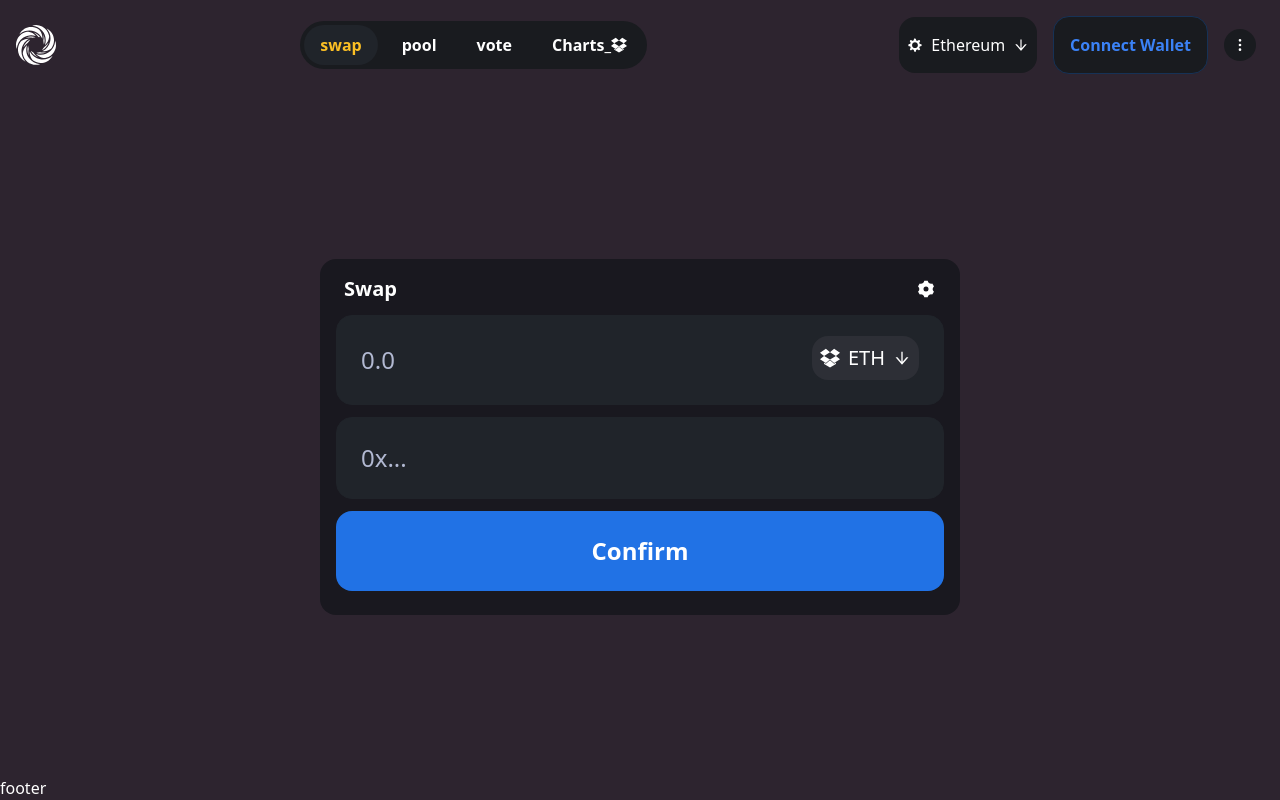
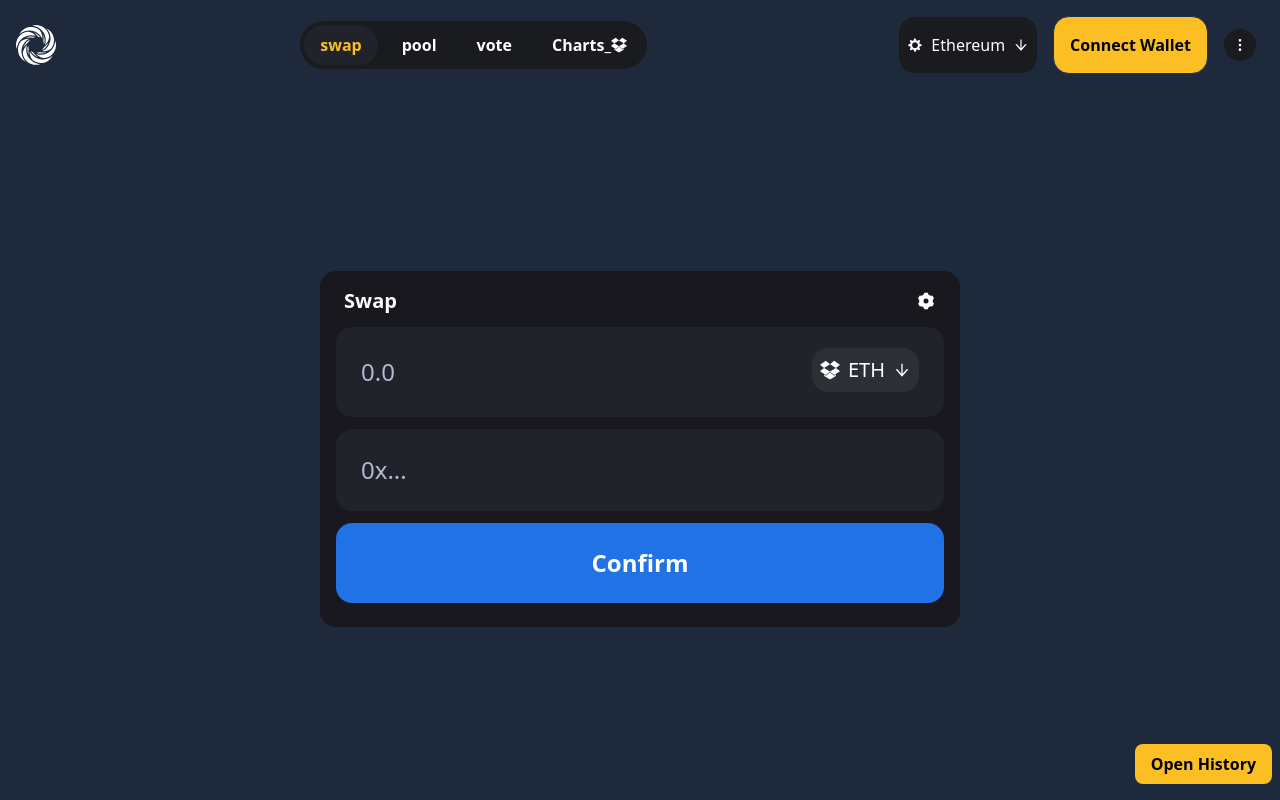
Before and after one commit to xxrom/uniswap-clone, a Next.js app in the folder client-next/: page / in a window 1280 px wide. Built offline with nearby package versions, Linux system fonts and the light colour scheme.

Commit message:
feat: styles updates

```diff
--- a/client-next/components/Header.tsx
+++ b/client-next/components/Header.tsx
@@ -16,6 +16,7 @@ const style = {
   navItemsContainer: `flex bg-[#191B1F] rounded-3xl`,
   navItem: `px-4 py-2 m-1 flex items-center fext-lg font-semibold cursrot-pointer rounded-3xl`,
   activeNavItem: ` text-amber-400 bg-[#20242A]`,
+  accountHash: "text-amber-400",
   buttonsContainer: `flex justify-end items-center`,
 };
 
@@ -85,6 +86,7 @@ export const Header = memo(({}: HeaderProps) => {
 
         {isConnected ? (
           <IconButton
+            className={style.accountHash}
             title={`${currentAccount?.slice(0, 7)}...${currentAccount?.slice(
               35
             )}`}
--- a/client-next/components/IconButton.tsx
+++ b/client-next/components/IconButton.tsx
@@ -3,9 +3,9 @@ import { IconType } from "react-icons";
 const style = {
   buttonIconContainer: "flex items-center",
   buttonTitleContainer: "m-2",
-  button: `flex items-center bg-[#191B1F] rounded-2xl mx-2`,
+  button: `flex cursor-pointer items-center bg-[#191B1F] rounded-2xl mx-2`,
   buttonPadding: `p-2`,
-  accent: `text-blue-500 font-bold border border-[#163256] bg-[#172A42] rounded-2xl h-full`,
+  accent: `text-black font-bold border border-[#163256] bg-amber-400 rounded-2xl h-full`,
 };
 
 export interface IIconButton {
@@ -26,6 +26,7 @@ export interface IIconButton {
    */
   type?: "accent";
   onClick?: (obj: any) => void;
+  className?: string;
 }
 
 export const IconButton = ({
@@ -34,12 +35,13 @@ export const IconButton = ({
   IconEnd,
   type,
   onClick,
+  className = "",
 }: IIconButton) => (
   <div
     onClick={onClick}
     className={`${style.button} ${type === "accent" && style.accent} ${
       style.buttonPadding
-    }`}
+    } ${className}`}
   >
     <div className={`${style.buttonIconContainer}`}>
       {IconStart && <IconStart />}
--- a/client-next/components/TransactionHistory.tsx
+++ b/client-next/components/TransactionHistory.tsx
@@ -49,17 +49,18 @@ export const TransactionHistory = () => {
     })();
   }, [isLoading, currentAccount]);
 
-  const onHide = useCallback(() => setIsHidden(true), []);
+  const onToggleHistory = useCallback(() => setIsHidden((state) => !state), []);
 
   const isContentVisibale = !isHidden && transactionHistory?.length > 0;
 
   return (
     <div className={style.wrapper}>
-      {isContentVisibale && (
-        <div>
-          <span className={style.closeBtn} onClick={onHide}>
-            Close
-          </span>
+      <div>
+        <span className={style.closeBtn} onClick={onToggleHistory}>
+          {isContentVisibale ? "Close" : "Open History"}
+        </span>
+
+        {isContentVisibale && (
           <div className={style.content}>
             {transactionHistory.map(
               ({ _id, amount, toAddress, timestamp, txHash }) => (
@@ -85,8 +86,8 @@ export const TransactionHistory = () => {
               )
             )}
           </div>
-        </div>
-      )}
+        )}
+      </div>
     </div>
   );
 };
--- a/client-next/pages/index.tsx
+++ b/client-next/pages/index.tsx
@@ -2,7 +2,7 @@ import type { NextPage } from "next";
 import { Header, Main, TransactionHistory } from "../components";
 
 const style = {
-  wrapper: `h-screen max-h-screen h-min-screen w-screen bg-[#2d242f] text-white select-none flex flex-col justify-between`,
+  wrapper: `h-screen max-h-screen h-min-screen w-screen bg-slate-800 text-white select-none flex flex-col justify-between`,
 };
 
 const Home: NextPage = () => {
@@ -11,7 +11,7 @@ const Home: NextPage = () => {
       <Header />
       <Main />
       <TransactionHistory />
-      <div>footer</div>
+      <div />
     </div>
   );
 };
```
